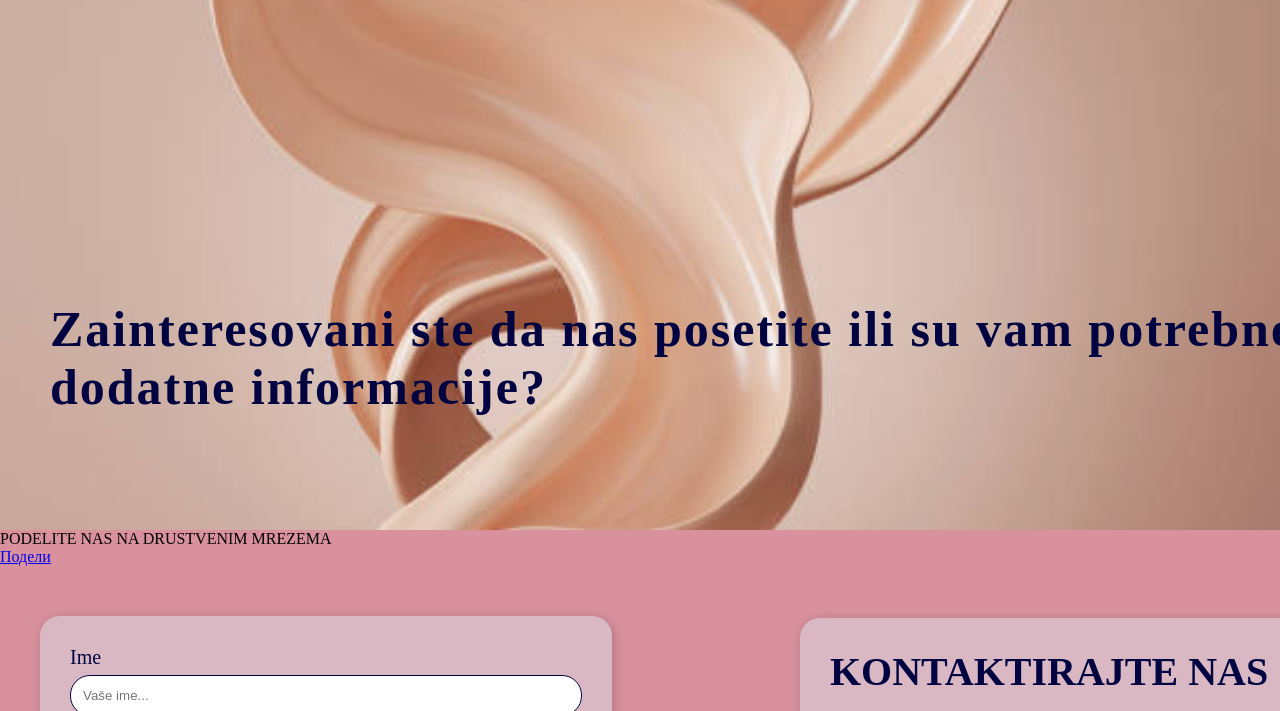
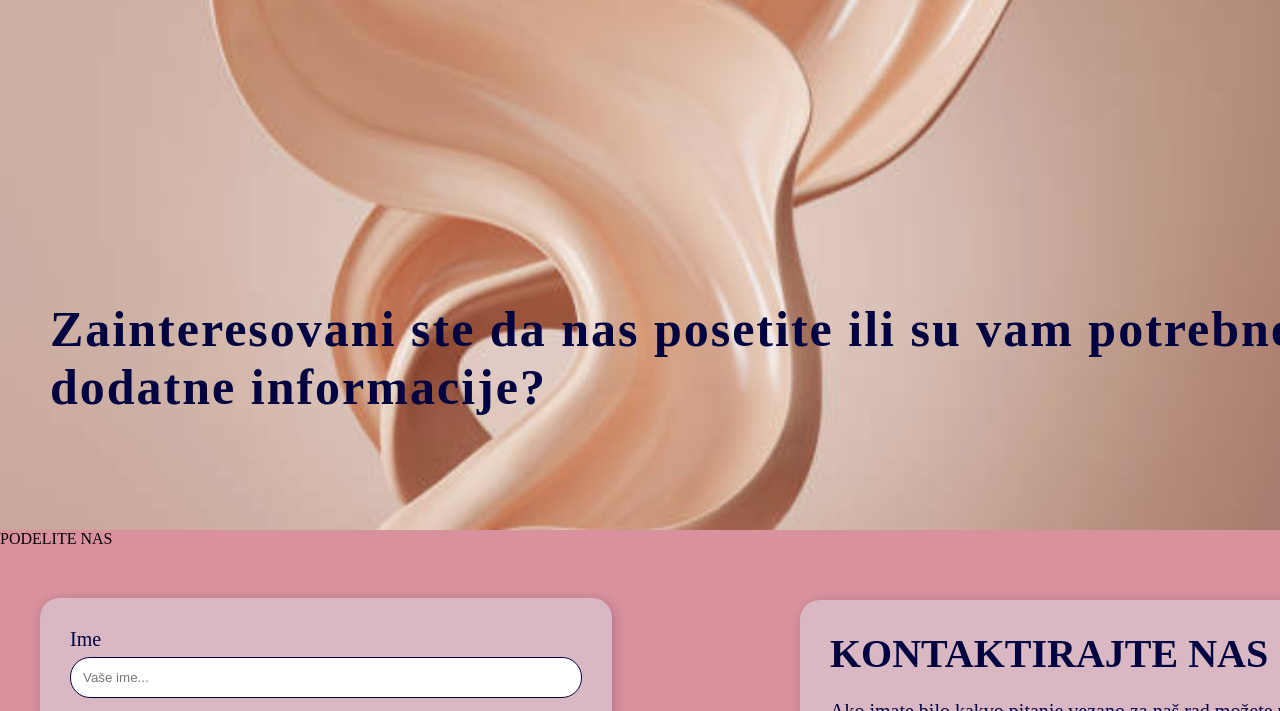
Before and after one commit to lanagrujic/LanaKozmetickistudio, a plain HTML site: page kontakt.html in a window 1280 px wide. Shown: the part 70-781 px from the top of the page. Drawn offline with Linux system fonts and the light colour scheme.

Commit message:
Update kontakt.html

```diff
--- a/kontakt.html
+++ b/kontakt.html
@@ -33,11 +33,7 @@
 
         </div>
        </section>
-    <p> <div id="fb-root"></div>
-<script async defer crossorigin="anonymous" src="https://connect.facebook.net/sr_RS/sdk.js#xfbml=1&version=v15.0" nonce="w0bSB9cm"></script>
-    PODELITE NAS NA DRUSTVENIM MREZEMA
-    <div class="fb-share-button" data-href="https://lanagrujic.github.io/LanaKozmetickistudio/" data-layout="button_count" data-size="small"><a target="_blank" href="https://www.facebook.com/sharer/sharer.php?u=https%3A%2F%2Flanagrujic.github.io%2FLanaKozmetickistudio%2F&amp;src=sdkpreparse" class="fb-xfbml-parse-ignore">Подели</a></div>
-    </p>
+    <p>PODELITE NAS <p>
        <div class="forma">
 
           <label for="Ime">Ime</label>
```
